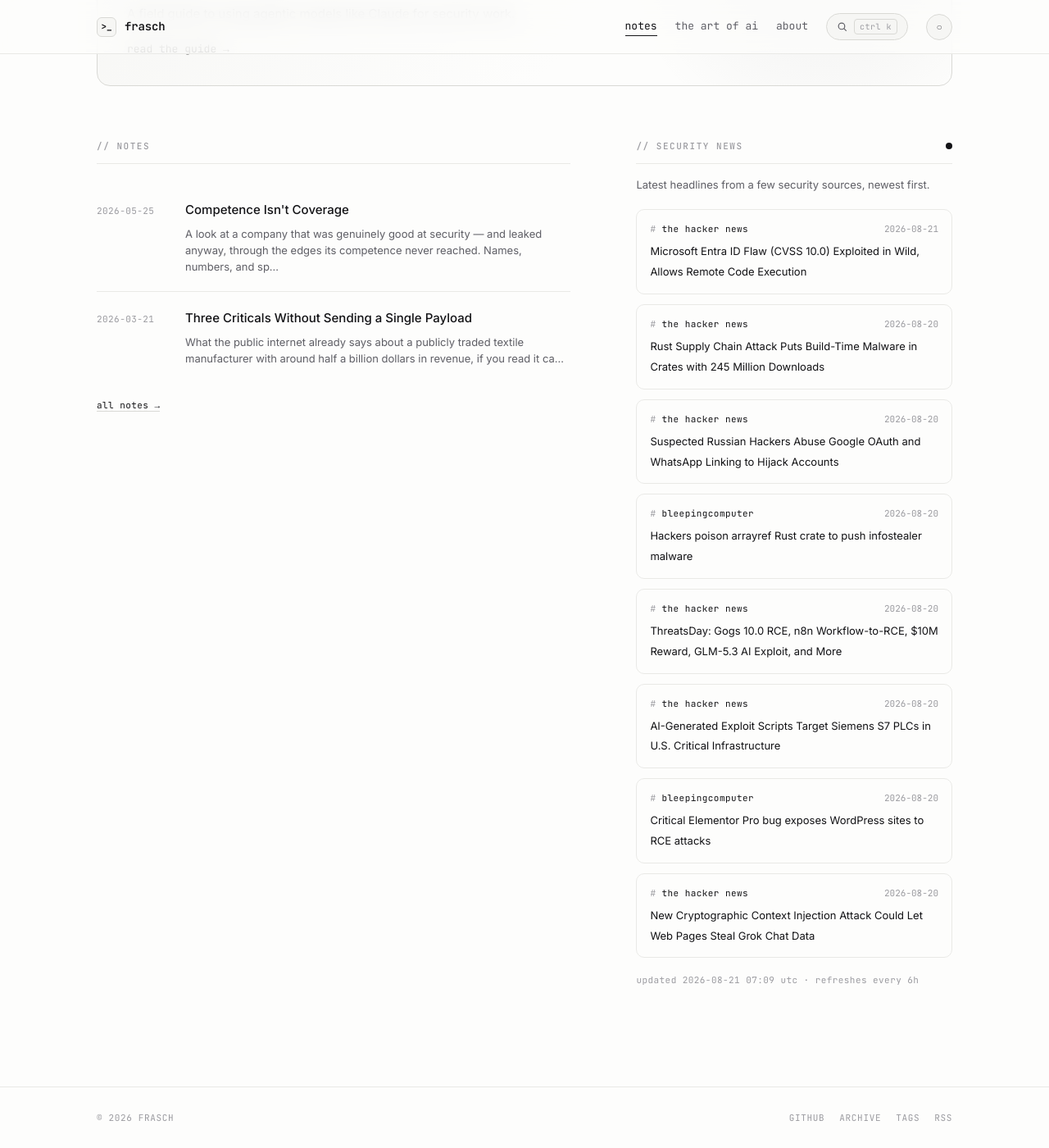
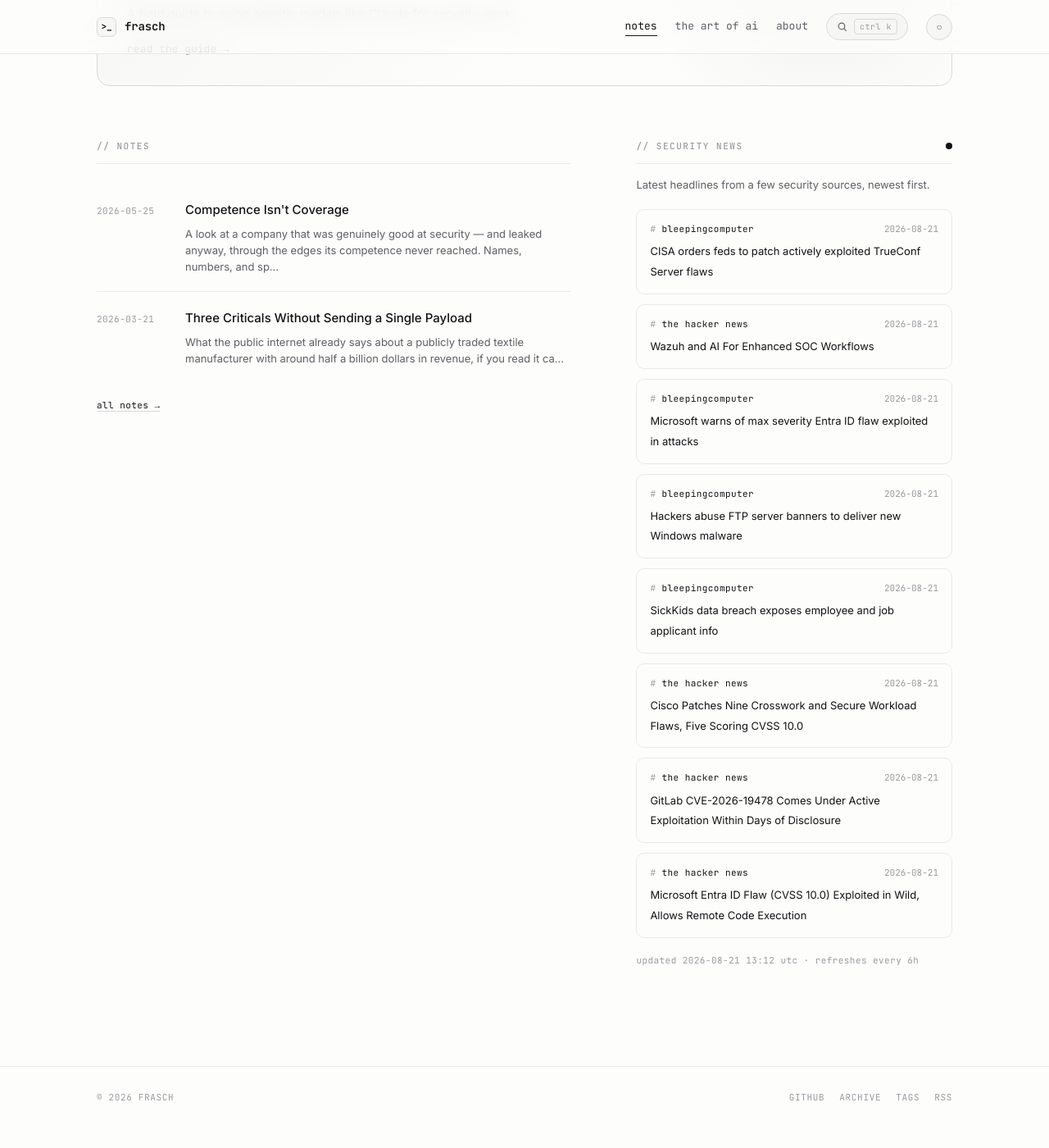
Before and after one commit to whoisfrasch/frasch, a Jekyll site: the page built from index.html, in a window 1280 px wide and 1400 px high, scrolled down 615 px. Shown: the whole window at 82% size. Built offline with Jekyll 4.4.1, drawn with Linux system fonts in a browser that asks for light colours; after the commit the page ends 1990 px from its top, so only the background shows below that.

Commit message:
Refresh security news feed

```diff
--- a/_data/news.json
+++ b/_data/news.json
@@ -1,53 +1,53 @@
 {
-  "updated": "2026-08-21T07:09:27Z",
+  "updated": "2026-08-21T13:12:50Z",
   "items": [
+    {
+      "source": "bleepingcomputer",
+      "title": "CISA orders feds to patch actively exploited TrueConf Server flaws",
+      "link": "https://www.bleepingcomputer.com/news/security/cisa-orders-feds-to-patch-actively-exploited-trueconf-server-flaws/",
+      "date": "2026-08-21T12:25:33Z"
+    },
+    {
+      "source": "the hacker news",
+      "title": "Wazuh and AI For Enhanced SOC Workflows",
+      "link": "https://thehackernews.com/2026/08/wazuh-and-ai-for-enhanced-soc-workflows.html",
+      "date": "2026-08-21T11:21:39Z"
+    },
+    {
+      "source": "bleepingcomputer",
+      "title": "Microsoft warns of max severity Entra ID flaw exploited in attacks",
+      "link": "https://www.bleepingcomputer.com/news/microsoft/microsoft-warns-of-max-severity-entra-id-flaw-exploited-in-attacks/",
+      "date": "2026-08-21T11:04:10Z"
+    },
+    {
+      "source": "bleepingcomputer",
+      "title": "Hackers abuse FTP server banners to deliver new Windows malware",
+      "link": "https://www.bleepingcomputer.com/news/security/hackers-abuse-ftp-server-banners-to-deliver-new-windows-malware/",
+      "date": "2026-08-21T11:00:00Z"
+    },
+    {
+      "source": "bleepingcomputer",
+      "title": "SickKids data breach exposes employee and job applicant info",
+      "link": "https://www.bleepingcomputer.com/news/security/sickkids-data-breach-exposes-employee-and-job-applicant-info/",
+      "date": "2026-08-21T10:10:42Z"
+    },
+    {
+      "source": "the hacker news",
+      "title": "Cisco Patches Nine Crosswork and Secure Workload Flaws, Five Scoring CVSS 10.0",
+      "link": "https://thehackernews.com/2026/08/cisco-patches-nine-crosswork-and-secure.html",
+      "date": "2026-08-21T10:03:11Z"
+    },
+    {
+      "source": "the hacker news",
+      "title": "GitLab CVE-2026-19478 Comes Under Active Exploitation Within Days of Disclosure",
+      "link": "https://thehackernews.com/2026/08/gitlab-cve-2026-19478-comes-under.html",
+      "date": "2026-08-21T07:04:25Z"
+    },
     {
       "source": "the hacker news",
       "title": "Microsoft Entra ID Flaw (CVSS 10.0) Exploited in Wild, Allows Remote Code Execution",
       "link": "https://thehackernews.com/2026/08/microsoft-entra-id-flaw-cvss-100.html",
       "date": "2026-08-21T06:06:11Z"
-    },
-    {
-      "source": "the hacker news",
-      "title": "Rust Supply Chain Attack Puts Build-Time Malware in Crates with 245 Million Downloads",
-      "link": "https://thehackernews.com/2026/08/rust-supply-chain-attack-puts-build.html",
-      "date": "2026-08-20T20:22:35Z"
-    },
-    {
-      "source": "the hacker news",
-      "title": "Suspected Russian Hackers Abuse Google OAuth and WhatsApp Linking to Hijack Accounts",
-      "link": "https://thehackernews.com/2026/08/suspected-russian-hackers-abuse-google.html",
-      "date": "2026-08-20T19:59:19Z"
-    },
-    {
-      "source": "bleepingcomputer",
-      "title": "Hackers poison arrayref Rust crate to push infostealer malware",
-      "link": "https://www.bleepingcomputer.com/news/security/hackers-poison-arrayref-rust-crate-to-push-infostealer-malware/",
-      "date": "2026-08-20T17:53:52Z"
-    },
-    {
-      "source": "the hacker news",
-      "title": "ThreatsDay: Gogs 10.0 RCE, n8n Workflow-to-RCE, $10M Reward, GLM-5.3 AI Exploit, and More",
-      "link": "https://thehackernews.com/2026/08/threatsday-gogs-100-rce-n8n-workflow-to.html",
-      "date": "2026-08-20T17:23:48Z"
-    },
-    {
-      "source": "the hacker news",
-      "title": "AI-Generated Exploit Scripts Target Siemens S7 PLCs in U.S. Critical Infrastructure",
-      "link": "https://thehackernews.com/2026/08/ai-generated-exploit-scripts-target.html",
-      "date": "2026-08-20T16:59:44Z"
-    },
-    {
-      "source": "bleepingcomputer",
-      "title": "Critical Elementor Pro bug exposes WordPress sites to RCE attacks",
-      "link": "https://www.bleepingcomputer.com/news/security/critical-elementor-pro-bug-exposes-wordpress-sites-to-rce-attacks/",
-      "date": "2026-08-20T14:39:48Z"
-    },
-    {
-      "source": "the hacker news",
-      "title": "New Cryptographic Context Injection Attack Could Let Web Pages Steal Grok Chat Data",
-      "link": "https://thehackernews.com/2026/08/new-cryptographic-context-injection.html",
-      "date": "2026-08-20T14:36:27Z"
     }
   ]
 }
```
